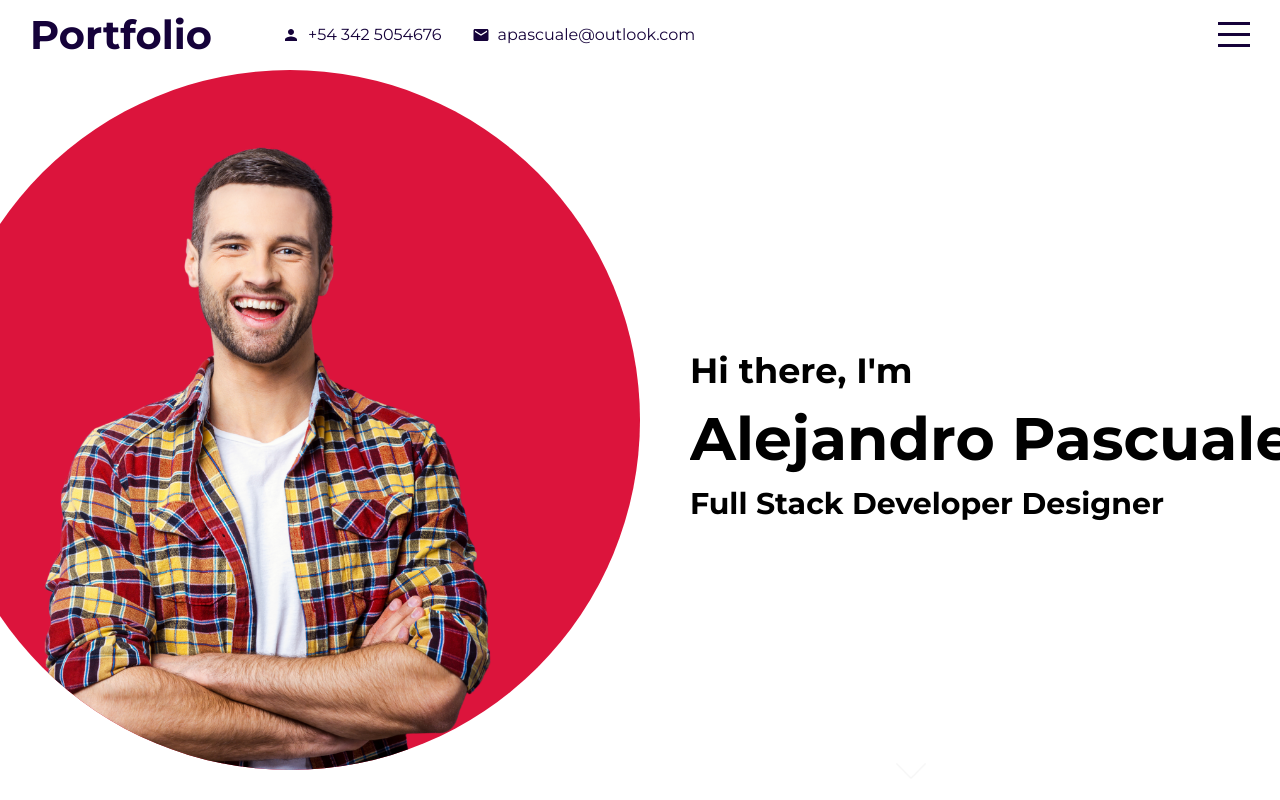
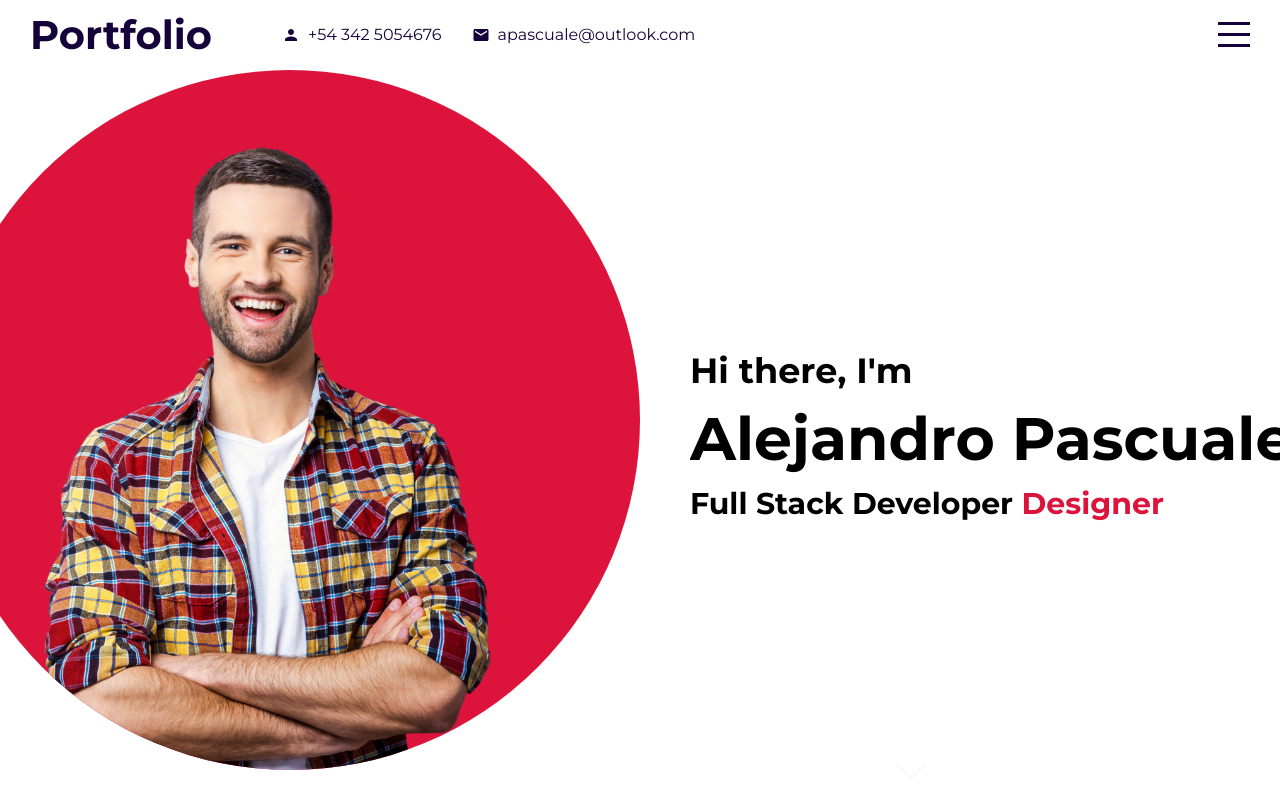
Before and after one commit to alejandropascuale/personal-portfolio, a React (Create React App) app: page / in a window 1280 px wide. Built offline with nearby package versions, Linux system fonts and the light colour scheme; a web font is replaced by a local one.

Commit message:
create global color presentation

```diff
--- a/src/components/intro/intro.scss
+++ b/src/components/intro/intro.scss
@@ -1,3 +1,5 @@
+@import '../../global.scss';
+
 .intro {
     background-color: white;
     display: flex;
@@ -9,7 +11,7 @@
         .imageContainer {
             width: 700px;
             height: 700px;
-            background-color: crimson;
+            background-color: $presentation;
             border-radius: 50%;
             display: flex;
             align-items: flex-end;
@@ -43,6 +45,11 @@
             }
             h3 {
                 font-size: 30px;
+
+                span {
+                    font-size: inherit;
+                    color: $presentation;
+                }
             }
         }
         a {
--- a/src/global.scss
+++ b/src/global.scss
@@ -1 +1,2 @@
 $mainColor: #15023a;
+$presentation: crimson;
```
